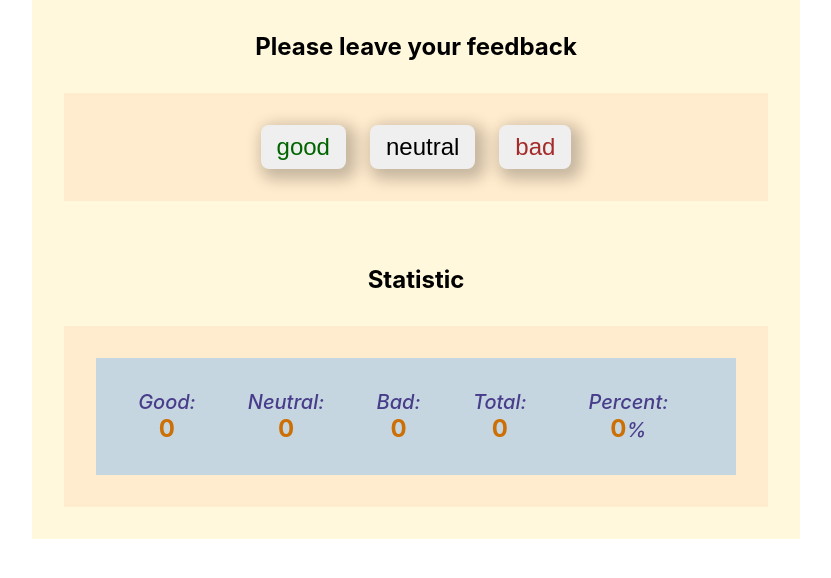
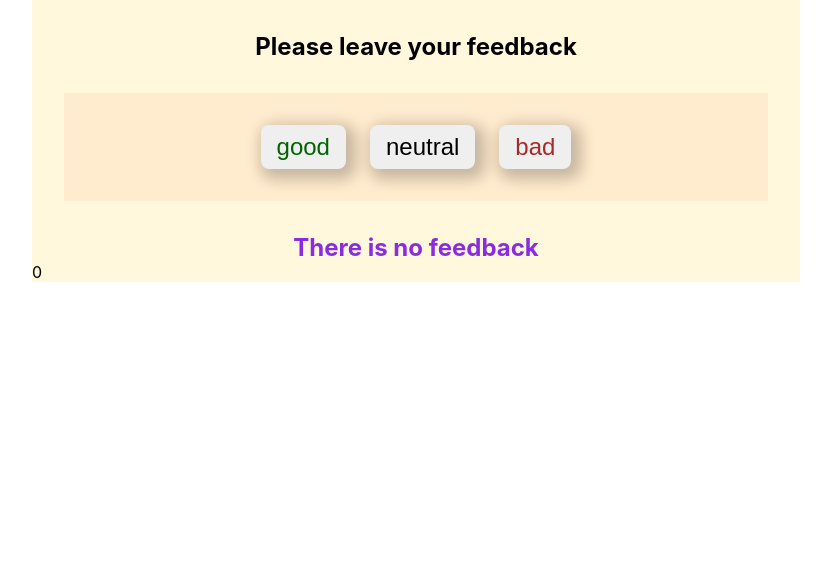
Before and after one commit to dmkomur/goit-react-hw-02-feedback, a React (Create React App) app: page / in a window 1280 px wide. Shown: the top 578 px of the page, without its empty margins (224-1055 px from the left). Built offline with nearby package versions, Linux system fonts and the light colour scheme.

Commit message:
add notification

```diff
--- a/src/components/App.jsx
+++ b/src/components/App.jsx
@@ -2,6 +2,7 @@ import React from "react";
 import { Section } from "./Section/Section";
 import { Statistics } from "./Statistics/Statistics";
 import { FeedbackOptions } from "./Feedback/Feedback";
+import { Notification } from "./Notification/Notification";
 
 const feedbackArray = ["good", "neutral", "bad"];
 
@@ -38,11 +39,13 @@ export class App extends React.Component {
 
         </Section>
 
-        <Section title="Statistic">
+        {!this.state.total && <Notification message="There is no feedback"></Notification>}
+
+        {this.state.total && <Section title="Statistic">
 
           <Statistics good={this.state.good} neutral={this.state.neutral} bad={this.state.bad} total={this.state.total} positivePercentage={this.state.percent}></Statistics>
 
-         </Section>
+        </Section>}
 
       </div>
   )
--- /dev/null
+++ b/src/components/Notification/Notification.jsx
@@ -0,0 +1,12 @@
+import PropTypes from 'prop-types';
+import css from './Notification.module.css'
+
+
+
+export const Notification = ({message}) => {
+    return <h2 className={css.notification}>{ message }</h2>
+}
+
+Notification.propTypes = {
+    message: PropTypes.number.isRequired
+}
--- /dev/null
+++ b/src/components/Notification/Notification.module.css
@@ -0,0 +1,4 @@
+.notification {
+    color: blueviolet;
+    text-align: center;
+}
```
